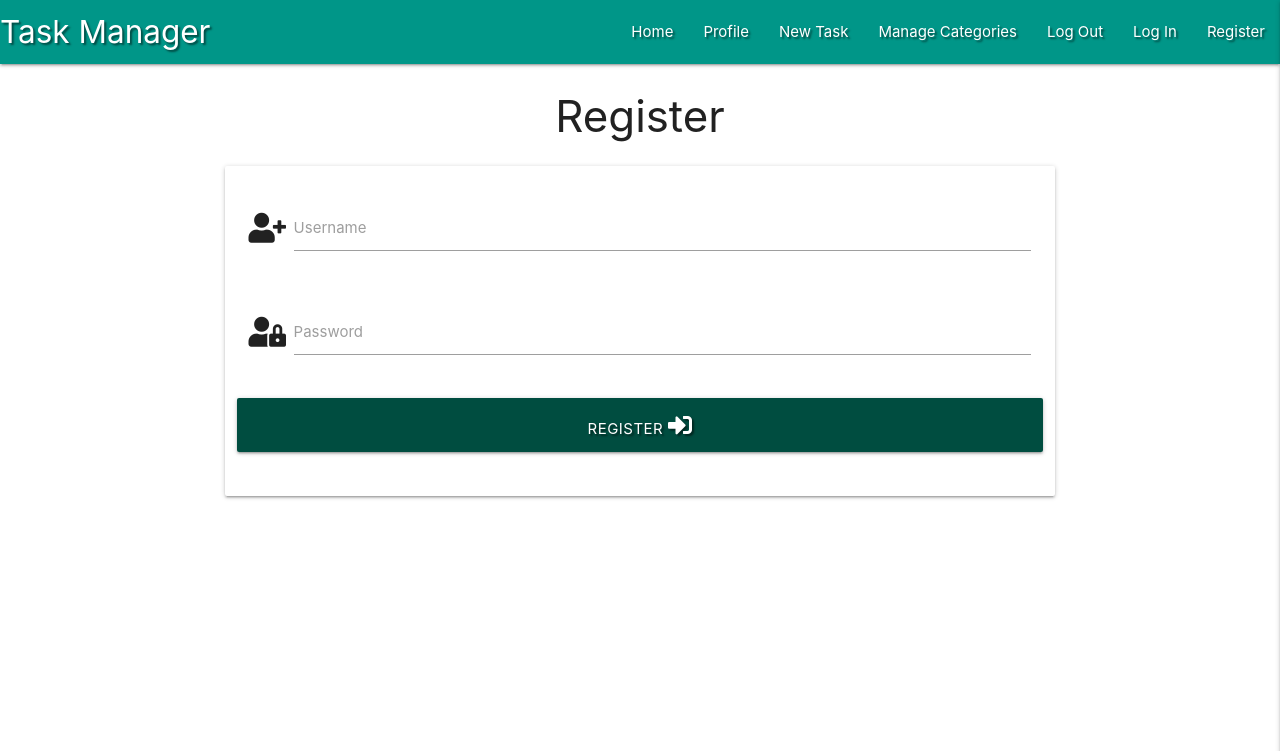
After one commit to WiamSalaheldin/flask-task-manager-project, a Flask app: page /register in a window 1280 px wide. The commit adds this page. Shown: the top 751 px of the page. Run offline with Flask 2, Linux system fonts and the light colour scheme; some libraries are stand-ins or nearby versions.

Commit message:
Add Register template

```diff
--- a/app.py
+++ b/app.py
@@ -4,6 +4,7 @@ from flask import (
     redirect, request, session, url_for)
 from flask_pymongo import PyMongo
 from bson.objectid import ObjectId
+from werkzeug.security import generate_password_hash, check_password_hash
 if os.path.exists("env.py"):
     import env
 
@@ -24,6 +25,11 @@ def get_tasks():
     return render_template("tasks.html", tasks=tasks)
 
 
+@app.route("/register", methods=["GET", "POST"])
+def register():
+    return render_template("register.html")
+
+
 if __name__ == "__main__":
     app.run(host=os.environ.get("IP"),
             port=int(os.environ.get("PORT")),
--- a/templates/base.html
+++ b/templates/base.html
@@ -15,7 +15,7 @@
 
 	<header>
         <!-- top navbar -->
-		<nav class="nav-extended text-shadow light-blue darken-1">
+		<nav class="nav-extended text-shadow teal">
 			<div class="nav-wrapper">
 				<a href="{{ url_for('get_tasks') }}" class="brand-logo">Task Manager</a>
 				<a href="#" data-target="mobile-demo" class="sidenav-trigger right"><i class="fas fa-bars"></i></a>
@@ -26,7 +26,7 @@
 					<li><a href="#">Manage Categories</a></li>
 					<li><a href="#">Log Out</a></li>
 					<li><a href="#">Log In</a></li>
-					<li><a href="#">Register</a></li>
+					<li><a href="{{ url_for('register') }}">Register</a></li>
 				</ul>
 			</div>
 		</nav>
@@ -40,7 +40,7 @@
             <li><a href="#">Manage Categories</a></li>
             <li><a href="#">Log Out</a></li>
             <li><a href="#">Log In</a></li>
-            <li><a href="#">Register</a></li>
+            <li><a href="{{ url_for('register') }}">Register</a></li>
 		</ul>
 	</header>
 
--- /dev/null
+++ b/templates/register.html
@@ -0,0 +1,35 @@
+{% extends "base.html" %}
+{% block content %}
+
+    <h3 class="center-align">Register</h3>
+
+    <div class="row">
+        <form class="col s12 m8 offset-m2" method="POST" action="{{ url_for('register') }}">
+            <div class="card-panel">
+                <!-- username -->
+                <div class="row">
+					<div class="input-field col s12">
+						<i class="fas fa-user-plus prefix -text text-teal"></i>
+						<input id="username" name="username" type="text" class="validate">
+						<label for="username">Username</label>
+					</div>
+                </div>
+                <!-- passowrd -->
+                <div class="row">
+                    <div class="input-field col s12">
+						<i class="fas fa-user-lock prefix -text text-"></i>
+                        <input id="password" name="password" type="password" class="validate">
+                        <label for="password">Password</label>
+                    </div>
+                </div>
+                <!-- register -->
+                <div class="row">
+                    <button type="submit" class="col s12 btn-large teal darken-4 text-shadow">
+                        Register <i class="fas fa-sign-in-alt"></i>
+                    </button>
+                </div>
+            </div>
+        </form>
+    </div>
+
+{% endblock %}
```
